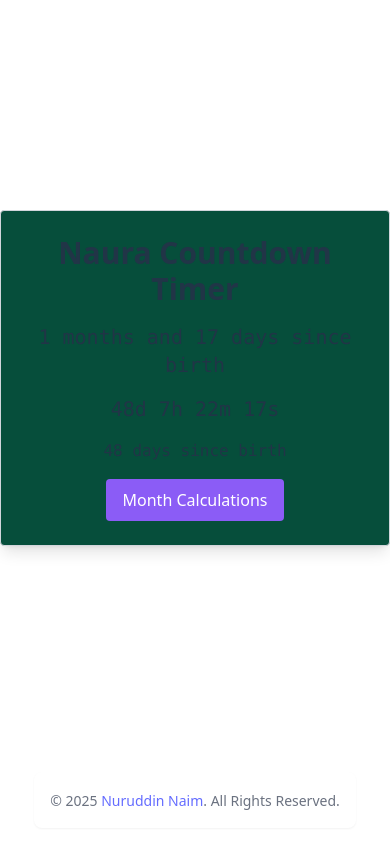
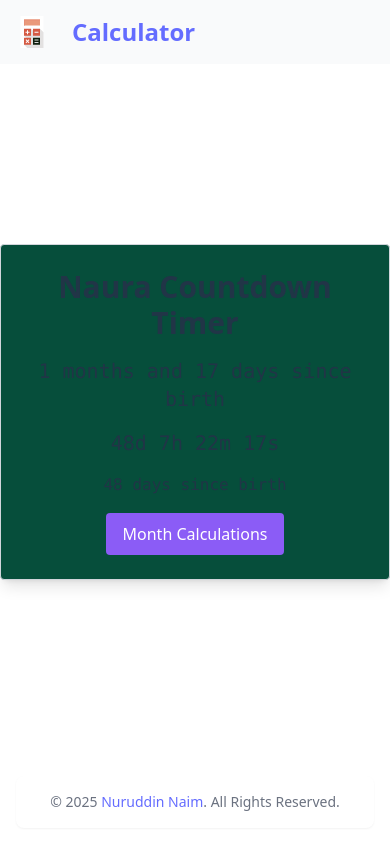
Before and after one commit to dinsuprano/baby-counter, a website built with Vite: page index.html in a window 390 px wide. Built offline with nearby package versions, Linux system fonts and the light colour scheme.

Commit message:
update ui

```diff
--- a/index.html
+++ b/index.html
@@ -8,6 +8,18 @@
     <script src="https://cdn.tailwindcss.com"></script>
   </head>
   <body class="flex flex-col min-h-screen">
+
+
+
+    <nav class="border-gray-200 bg-gray-50 dark:bg-gray-800 dark:border-gray-700">
+      <div class="max-w-screen-xl flex flex-wrap items-center justify-between mx-auto p-4">
+        <a href="#" class="flex items-center space-x-3 rtl:space-x-reverse">
+            <img src="/calculator.svg" class="h-8" alt="" />
+            <span class="self-center text-2xl font-semibold whitespace-nowrap dark:text-white">Calculator</span>
+        </a>
+      </div>
+    </nav>
+
 
     <main class="flex-grow flex items-center justify-center">
       <div class="text-center border border-gray-300 shadow-lg p-6 rounded bg-emerald-900">
@@ -24,7 +36,7 @@
     <!-- Modal -->
     <div id="myModal" class="fixed inset-0 bg-gray-600 bg-opacity-50 flex items-center justify-center hidden">
       <div class="bg-emerald-900 p-6 rounded shadow-lg">
-        <h2 class="text-2xl mb-4">Month Calculation</h2>
+        <h2 class="text-2xl mb-4">Month Calculator</h2>
         <input type="date" id="modalInput" class="border p-2 w-full mb-4" placeholder="Enter Date">
         <button id="calculate" class="px-4 py-2 bg-sky-500 hover:bg-sky-700">Calculate</button>
         <button id="closeModal" class="px-4 py-2 bg-red-500 hover:bg-red-700">Close</button>
@@ -111,9 +123,11 @@
     </script>
 
     <footer class="bg-white rounded-lg shadow-sm m-4 dark:bg-gray-800">
-      <div class="w-full mx-auto max-w-screen-xl p-4 md:flex md:items-center md:justify-between">
-        <span class="text-sm text-gray-500 sm:text-center dark:text-gray-400">© 2025 <a href="https://nuruddinnaim.com/" class="hover:underline">Nuruddin Naim</a>. All Rights Reserved.</span>
+      <div class="w-full mx-auto max-w-screen-xl p-4 flex items-center justify-center">
+        <span class="text-sm text-gray-500 text-center dark:text-gray-400">© 2025 <a href="https://nuruddinnaim.com/" class="hover:underline">Nuruddin Naim</a>. All Rights Reserved.</span>
       </div>
     </footer>
+
+
   </body>
 </html>
--- a/src/style.css
+++ b/src/style.css
@@ -28,8 +28,6 @@ a:hover {
 body {
   margin: 0;
   display: flex;
-  align-items: center;
-  justify-content: center;
   min-width: 320px;
   min-height: 100vh;
 }
```
